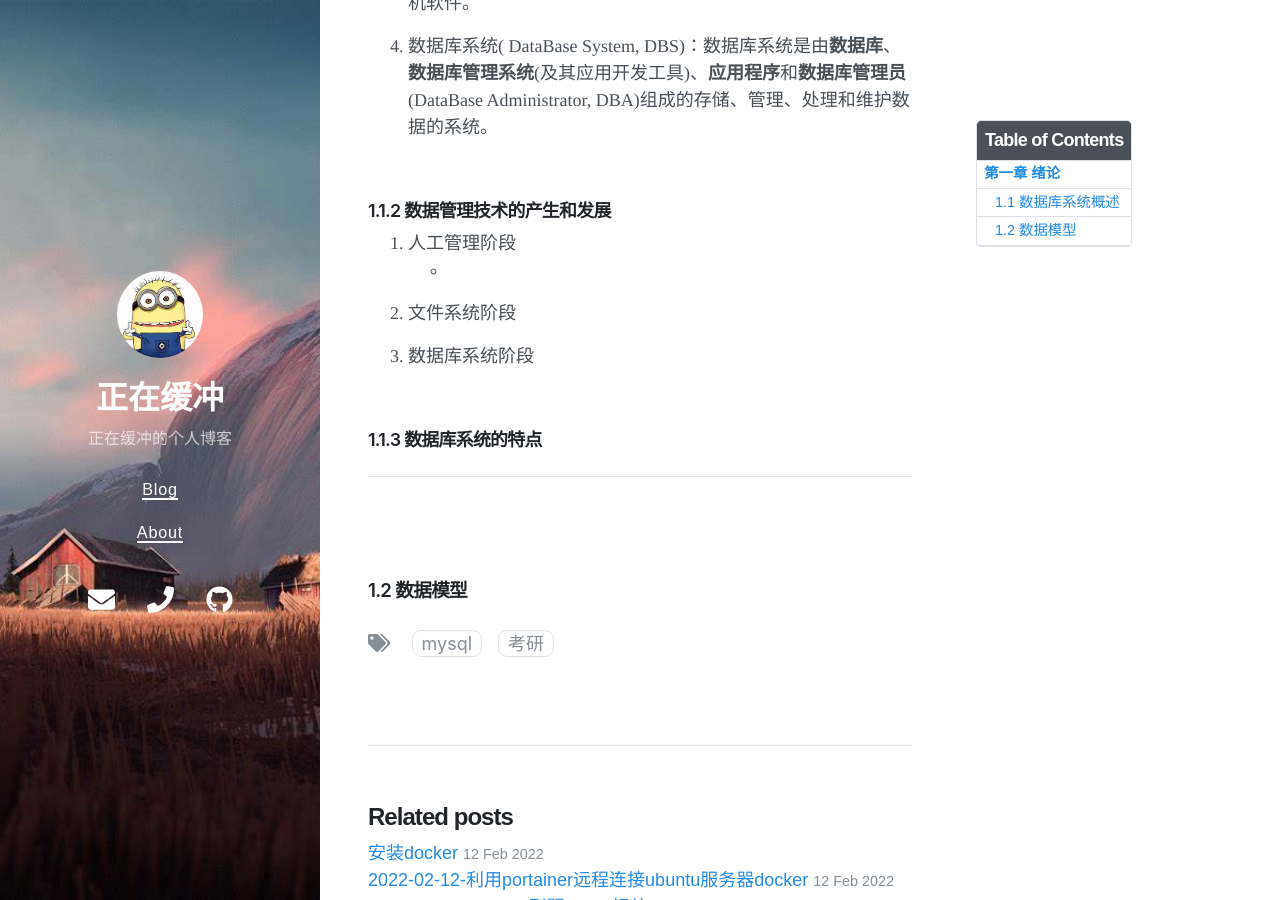
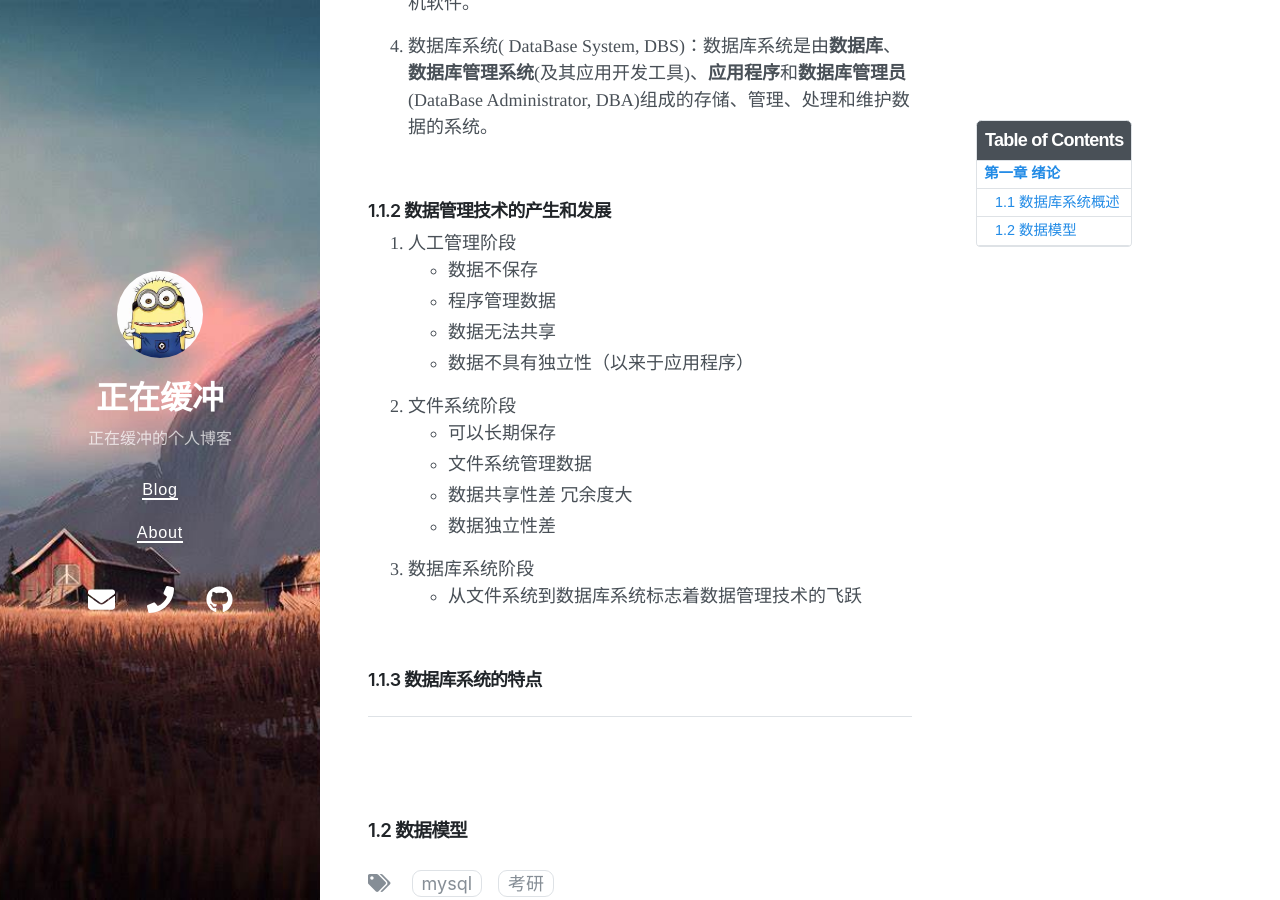
Before and after one commit to Zzhc3321/personal-blog.github.io, a Jekyll site: the page built from _posts/2022-02-12-数据库系统概论-绪论.md, in a window 1280 px wide and 900 px high, scrolled down 600 px. Built offline with Jekyll 4.4.1, drawn with Linux system fonts in a browser that asks for light colours; nearby versions of some CDN libraries.

Commit message:
修改文件: _posts/2022-02-12-数据库系统概论-绪论.md

```diff
--- a/_posts/2022-02-12-数据库系统概论-绪论.md
+++ b/_posts/2022-02-12-数据库系统概论-绪论.md
@@ -30,13 +30,19 @@ author: zzhc
 <br>
 #### 1.1.2 数据管理技术的产生和发展
 1. 人工管理阶段
-	-
+	- 数据不保存
+	- 程序管理数据
+	- 数据无法共享
+	- 数据不具有独立性（以来于应用程序）
 
 2. 文件系统阶段
-
+	- 可以长期保存
+	- 文件系统管理数据
+	- 数据共享性差 冗余度大
+	- 数据独立性差
 
 3. 数据库系统阶段
-
+	- 从文件系统到数据库系统标志着数据管理技术的飞跃
 
 
 
```
